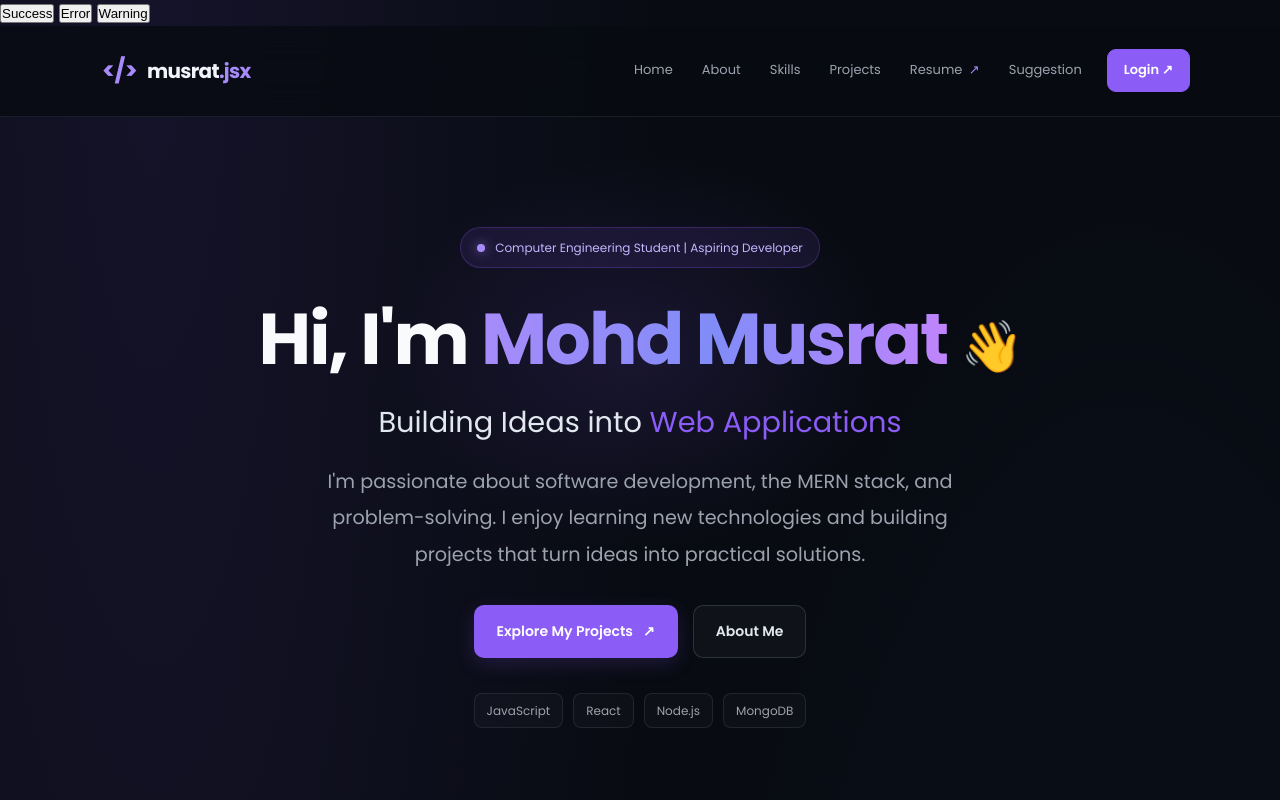
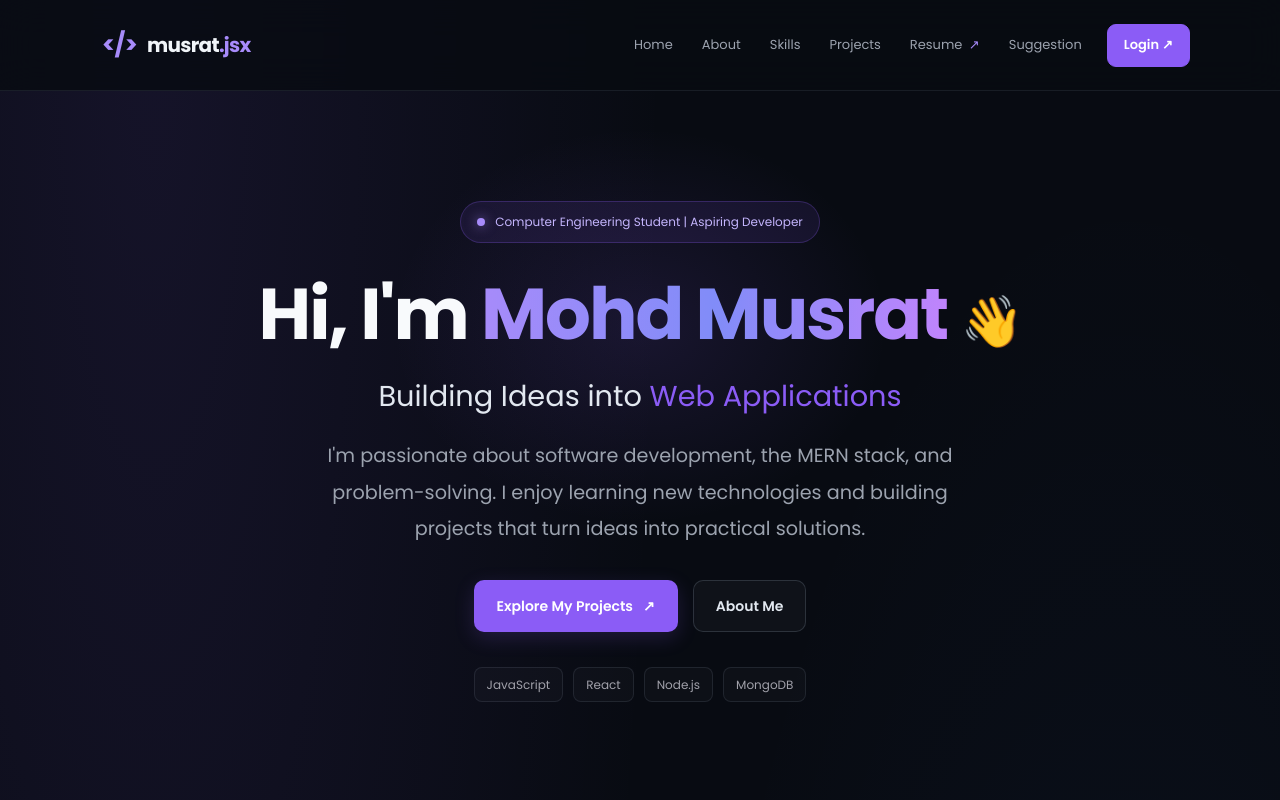
Before and after one commit to Musrat001/portfolio_frontend, a plain HTML site: page index.html in a window 1280 px wide. Shown: the top 800 px of the page. Drawn offline with nearby package versions, Linux system fonts and the light colour scheme; no server answers.

```diff
--- a/index.html
+++ b/index.html
@@ -13,9 +13,9 @@
 
 <body>
 
-  <button onclick="showSuccess()">Success</button>
+  <!-- <button onclick="showSuccess()">Success</button>
   <button onclick="showError()">Error</button>
-  <button onclick="showWarning()">Warning</button>
+  <button onclick="showWarning()">Warning</button> -->
 
 
   <!-- Navigation Bar -->
```
